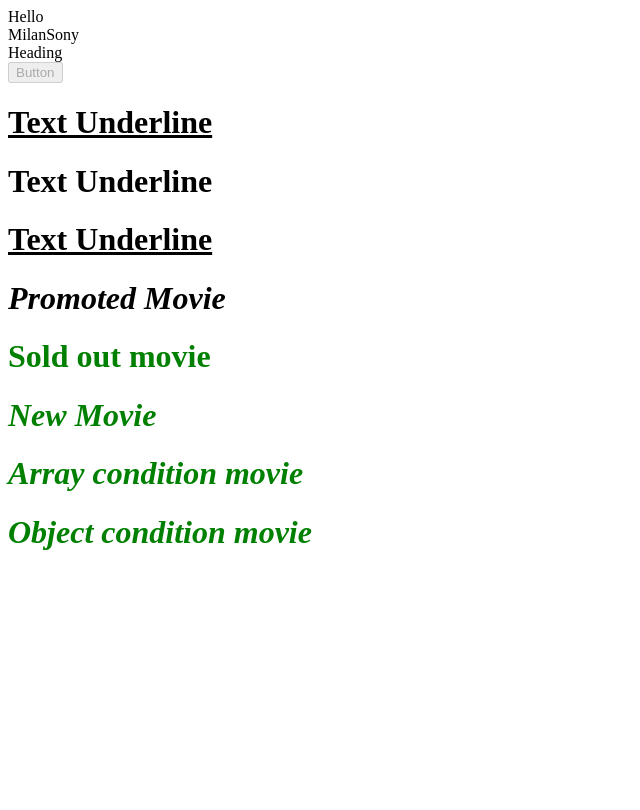
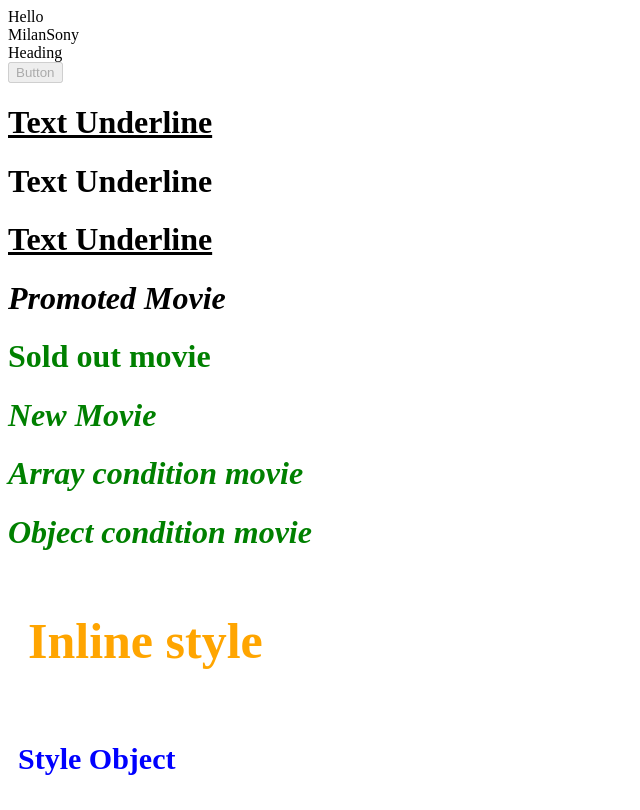
Before and after one commit to milan-sony/learn_vue.js, a Vue app: page / in a window 1280 px wide. Shown: the whole page, without its empty margins (0-640 px from the left). Built offline with nearby package versions, Linux system fonts and the light colour scheme.

Commit message:
v-bind styleObj

```diff
--- a/src/App.vue
+++ b/src/App.vue
@@ -3,8 +3,10 @@
   <div>{{ greetings }}</div>
   <div v-text="name"></div>
 
+
   <div v-bind:id="headingId">Heading</div>
   <button v-bind:disabled="isDisabled">Button</button>
+
 
   <h1 class="underline">Text Underline</h1>
   <h1 v-bind:class="status">Text Underline</h1>
@@ -14,10 +16,21 @@
   <h1 v-bind:class="['new', 'promoted']">New Movie</h1>
   <h1 v-bind:class="[isPromoted && 'promoted', isSoldout ? 'sold-out' : 'new']">Array condition movie</h1>
   <h1 v-bind:class="{
-    promoted : isPromoted,
+    // key : class name, value : condition
+    promoted: isPromoted,
     new: !isSoldout,
-    'sold-out' : isSoldout
+    'sold-out': isSoldout
   }">Object condition movie</h1>
+
+
+  <h2 v-bind:style="{
+    // key : css property value : data property/condition
+    color: highlightColor,
+    'font-size': headerSize,
+    'padding': '20px'
+  }">Inline style</h2>
+
+  <h2 v-bind:style="headerStyleObj">Style Object</h2>
 
 </template>
 
@@ -33,7 +46,14 @@ export default {
       isDisabled: true,
       status: 'danger',
       isPromoted: true,
-      isSoldout: false
+      isSoldout: false,
+      highlightColor: 'orange',
+      headerSize: '50px',
+      headerStyleObj: {
+        color: 'Blue',
+        'font-size' : '30px',
+        padding: '10px'
+      }
     }
   }
 }
@@ -41,7 +61,6 @@ export default {
 </script>
 
 <style>
-
 .underline {
   text-decoration: underline;
 }
@@ -50,12 +69,11 @@ export default {
   font-style: italic;
 }
 
-.new{
+.new {
   color: green;
 }
 
-.sold-out{
+.sold-out {
   color: red;
 }
-
 </style>
```
